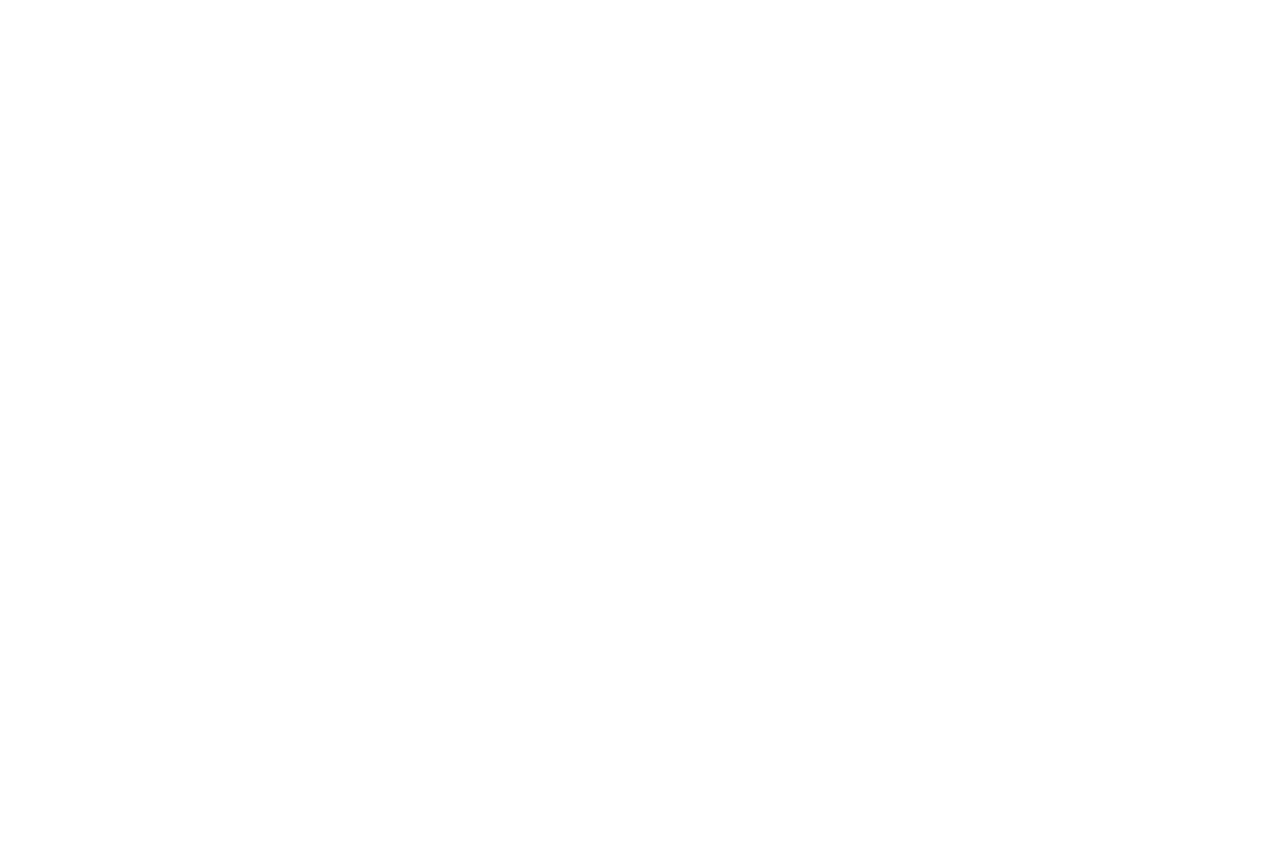
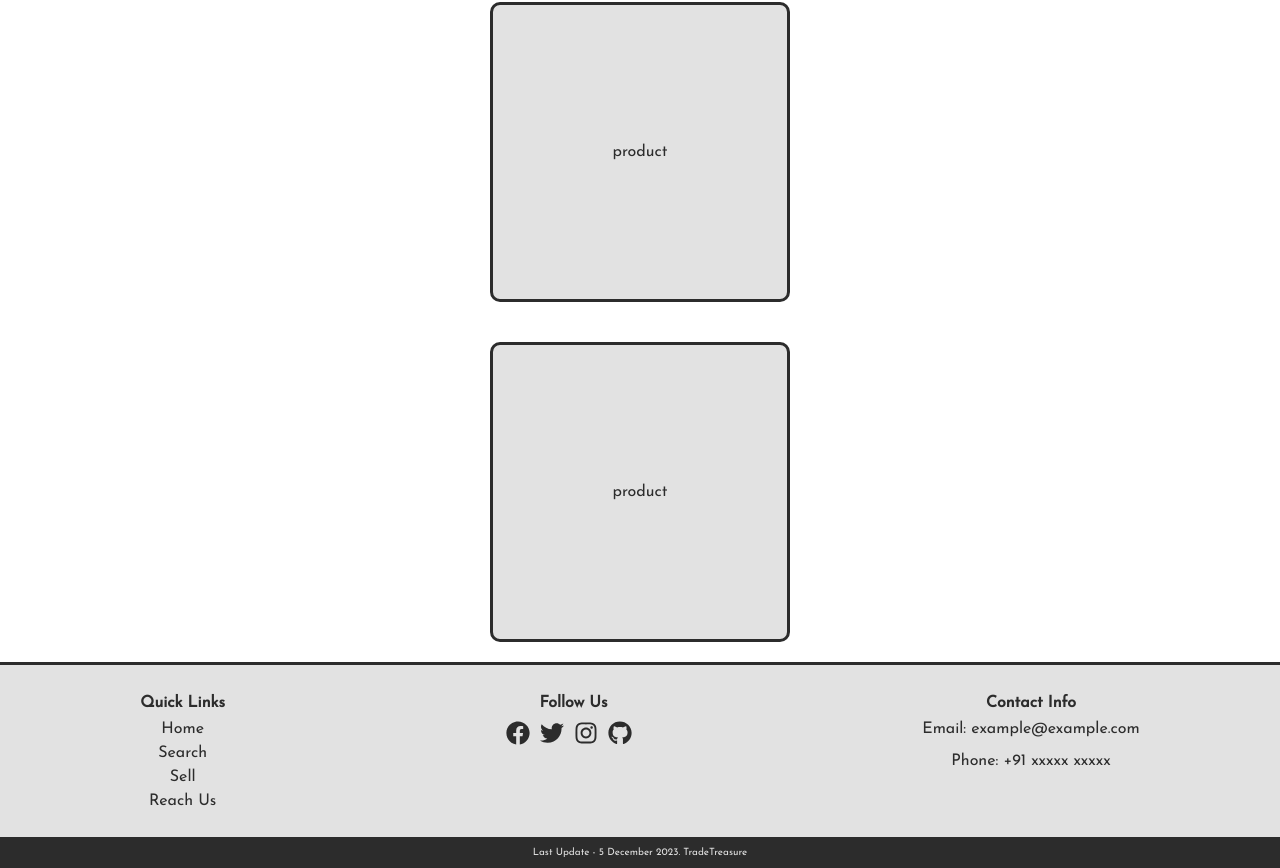
Before and after one commit to chauhansumitdev/TradeTreasure, a React (Create React App) app: page / in a window 1280 px wide. Shown: the part 438-1306 px from the top of the page. Before the commit the page ends 800 px from the top, so only its background shows below. Built offline with nearby package versions, Linux system fonts and the light colour scheme; the HTML template or start-up script is replaced by a standard one.

Commit message:
footer_done

```diff
--- a/src/App.js
+++ b/src/App.js
@@ -1,9 +1,11 @@
 import Navbar from './components/Navbar';
+import Footer from './components/Footer';
 
 function App() {
   return (
     <div>
       <Navbar/>
+      <Footer/>
     </div>
   );
 }
--- /dev/null
+++ b/src/components/Footer.css
@@ -0,0 +1,68 @@
+.footer {
+    padding-top: 30px;
+    border-top: 3px solid rgb(44,44,44);
+    background-color:rgb(226, 226, 226);
+  }
+
+  .footer-content {
+    margin-bottom: 20px;
+    display: flex;
+    flex-wrap: wrap;
+    justify-content: space-around;
+  }
+
+  .footer-section {
+    display: flex;
+    flex-direction: column;
+    align-items: center;
+  }
+
+  .footer-section h4 {
+    margin-bottom: 10px;
+  }
+
+  ul {
+    list-style: none;
+    display: flex;
+    flex-direction: column;
+    align-items: center;
+    padding: 0;
+  }
+
+  ul li {
+    margin-bottom: 8px;
+  }
+
+  ul li a{
+    text-decoration: none;
+  }
+
+  .social-icons a {
+    color: #fff;
+    margin-right: 10px;
+    font-size: 1.5em;
+  }
+
+  .footer-bottom {
+    background-color:rgb(44,44,44);
+    padding: 10px 0;
+    text-align: center;
+  }
+
+  .footer-bottom p {
+    margin: 0;
+    font-size: 10px;
+    color: #e2e2e2 !important;
+  }
+
+
+  @media screen and (max-width: 1024px) {
+    .footer-content {
+      flex-direction: column;
+      align-items: center;
+    }
+
+    .footer-section {
+      margin: 20px;
+    }
+  }
--- /dev/null
+++ b/src/components/Footer.js
@@ -0,0 +1,46 @@
+import React from 'react';
+import './Footer.css';
+import { FaFacebook, FaTwitter, FaInstagram, FaGithub } from 'react-icons/fa';
+
+const Footer = () => {
+    const date = '5 December 2023';
+
+  return (
+    <footer className="footer">
+      <div className="footer-content">
+        <div className="footer-section">
+          <h4>Quick Links</h4>
+          <ul>
+            <li><a href="/#">Home</a></li>
+            <li><a href="/#">Search</a></li>
+            <li><a href="/#">Sell</a></li>
+            <li><a href="/#">Reach Us</a></li>
+          </ul>
+        </div>
+
+        <div className="footer-section">
+            <h4>Follow Us</h4>
+            <div className="social-icons">
+                <a href="/#" target="_blank" rel="noopener noreferrer"><FaFacebook /></a>
+                <a href="/#" target="_blank" rel="noopener noreferrer"><FaTwitter /></a>
+                <a href="/#" target="_blank" rel="noopener noreferrer"><FaInstagram /></a>
+                <a href="/#" target="_blank" rel="noopener noreferrer"><FaGithub /></a>
+            </div>
+        </div>
+
+        <div className="footer-section">
+          <h4>Contact Info</h4>
+          <p>Email: example@example.com</p>
+          <br />
+          <p>Phone: +91 xxxxx xxxxx</p>
+        </div>
+      </div>
+
+      <div className="footer-bottom">
+      <p>Last Update - {date}. TradeTreasure</p>
+    </div>
+    </footer>
+  );
+}
+
+export default Footer;
--- /dev/null
+++ b/src/components/Home.css
@@ -0,0 +1,18 @@
+.home{
+    display: flex;
+    align-items: center;
+    justify-content: center;
+
+    margin: 20px 20px;
+    border-radius: 10px;
+    width: 300px;
+    height: 300px;
+    background-color: rgb(226 , 226, 226);
+    border: 3px solid rgb(44,44,44);
+}
+
+.main{
+    display: flex;
+    flex-direction: column;
+    align-items: center;
+}
--- a/src/components/Home.js
+++ b/src/components/Home.js
@@ -1,6 +1,12 @@
+import './Home.css';
+
 const Home = () => {
     return (
-        <div>Home</div>
+        <div className='main'>
+            <div className='home'> product</div>
+            <div className='home'> product</div>
+            <div className='home'> product</div>
+        </div>
     );
 }
 
```
